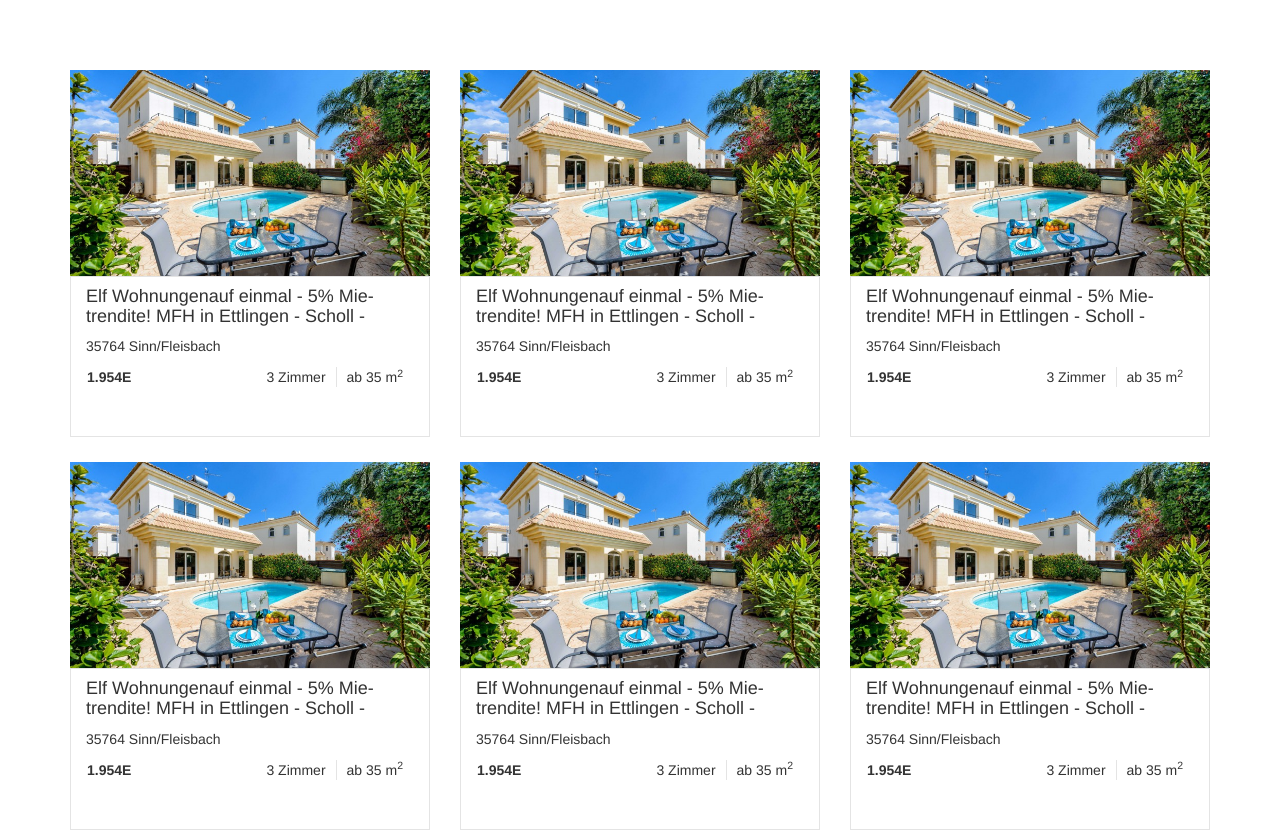
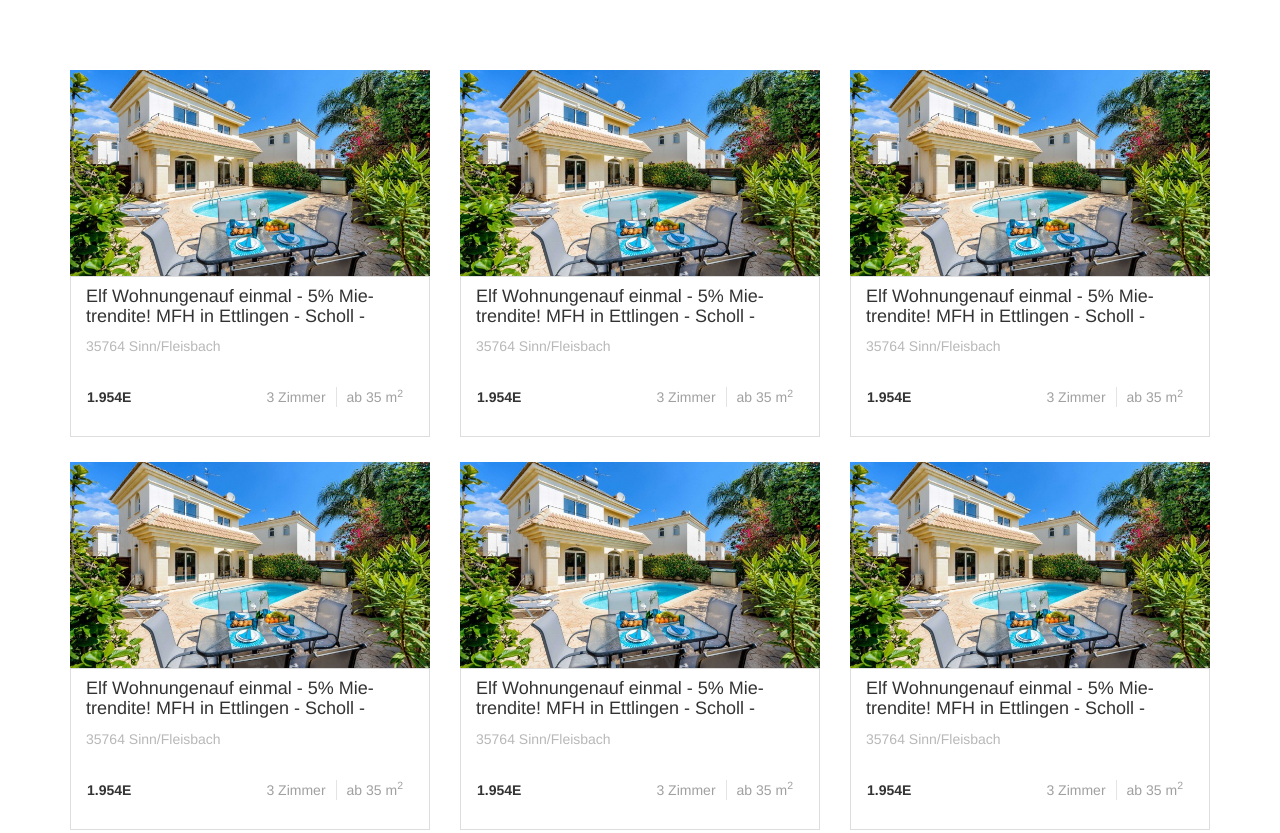
Before and after one commit to skvedula/mcmakler-frontend, a plain HTML site: page index.html in a window 1280 px wide. Shown: the top 833 px of the page. Drawn offline with Linux system fonts and the light colour scheme.

Commit message:
Part A: UI fixes to text color

```diff
--- a/css/main.css
+++ b/css/main.css
@@ -6,10 +6,23 @@ body {
     margin-bottom: 25px;
 }
 
+h4 {
+	color: #333;
+}
+
+p {
+	color: #b8b8b8;
+}
+
 li {
 	padding: 0 10px;
+	color: #a0a0a0;
 }
 
 .portfolio-item div.col-md-12 { /* thin grey border around elements */
-	border: 1px solid #e4e4e4;
+	border: 1px solid #dddddd;
 }
+
+.navbar {
+	padding-top: 20px;
+}
```
